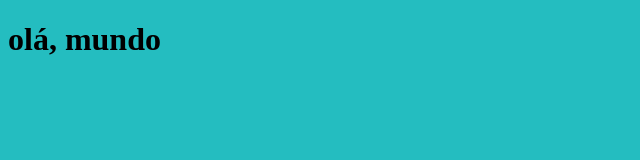
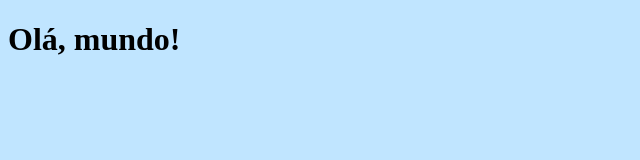
Before and after one commit to Tatidev78/clone_disneyplus, a website: page index.html in a window 1280 px wide. Shown: the whole page, without its empty margins (0-640 px from the left). Drawn offline with nearby package versions, Linux system fonts and the light colour scheme; files that its build step writes are made by us from their sources.

Commit message:
primeiro commit

```diff
--- a/index.html
+++ b/index.html
@@ -1,5 +1,5 @@
 <!DOCTYPE html>
-<html lang="pt-BR">
+<html lang="pt-br">
 <head>
     <meta charset="UTF-8">
     <meta name="viewport" content="width=device-width, initial-scale=1.0">
@@ -7,6 +7,6 @@
     <link rel="stylesheet" href="dist/css/main.css">
 </head>
 <body>
-    <h1>olá, mundo</h1>
+    <h1>Olá, mundo!</h1>
 </body>
 </html>
--- a/src/styles/main.scss
+++ b/src/styles/main.scss
@@ -1,4 +1,4 @@
-$bgColor:rgb(36, 189, 192);
+$bgColor: rgb(192, 229, 255);
 
 body{
     background-color: $bgColor;
```
Also changed, not shown: gulpfile.js (+5 -6 lines), package.json (+9 -4 lines), 1 other file.
